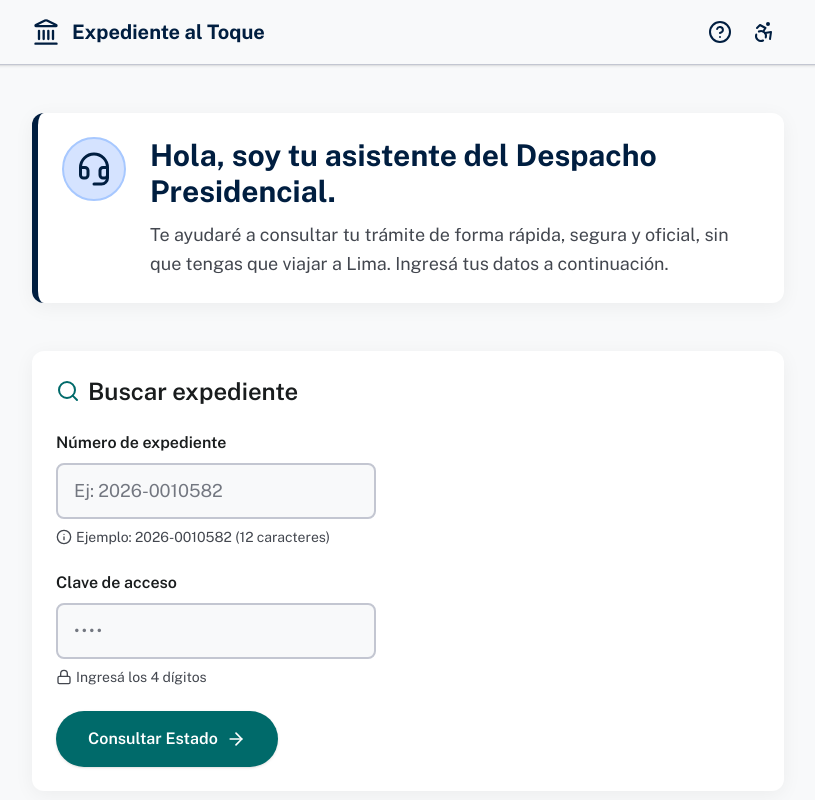
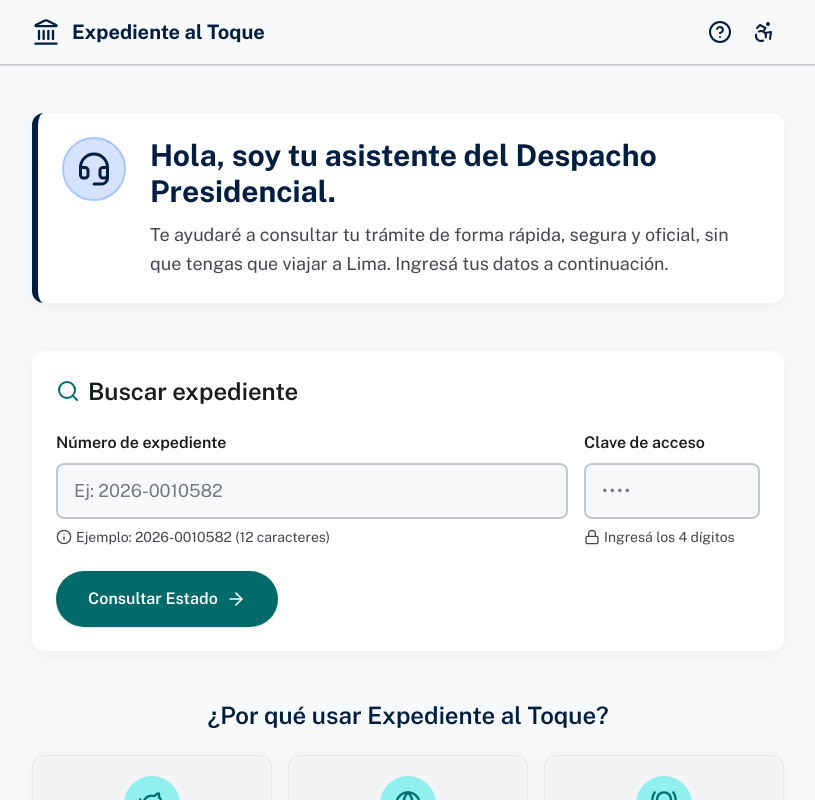
Before and after one commit to joeltafurdev/expediente-al-toque, a Next.js app: page / in a window 1280 px wide. Shown: the top 800 px of the page, without its empty margins (232-1047 px from the left). Built offline with nearby package versions, Linux system fonts and the light colour scheme.

Commit message:
fix: campos de búsqueda en dos columnas para balancear el espacio

```diff
--- a/src/components/chat/ConsultaForm.tsx
+++ b/src/components/chat/ConsultaForm.tsx
@@ -21,7 +21,8 @@ export function ConsultaForm({
 
   return (
     <form onSubmit={handleSubmit} className="flex flex-col gap-6">
-      <div className="flex flex-col gap-2">
+      <div className="flex flex-col gap-6 sm:flex-row sm:items-start sm:gap-4">
+        <div className="flex flex-col gap-2 sm:flex-1">
           <label
             htmlFor="expediente"
             className="text-base font-semibold text-on-surface"
@@ -38,15 +39,15 @@ export function ConsultaForm({
             placeholder="Ej: 2026-0010582"
             value={expediente}
             onChange={(e) => setExpediente(e.target.value)}
-          className="w-full max-w-xs rounded-lg border-2 border-outline-variant bg-surface px-4 py-3 text-lg text-on-surface placeholder:text-outline focus:border-secondary focus:outline-none"
+            className="w-full rounded-lg border-2 border-outline-variant bg-surface px-4 py-3 text-lg text-on-surface placeholder:text-outline focus:border-secondary focus:outline-none"
           />
           <span className="flex items-center gap-1 text-sm text-on-surface-variant">
-          <Info className="h-4 w-4" aria-hidden />
+            <Info className="h-4 w-4 shrink-0" aria-hidden />
             Ejemplo: 2026-0010582 (12 caracteres)
           </span>
         </div>
 
-      <div className="flex flex-col gap-2">
+        <div className="flex flex-col gap-2 sm:w-44">
           <label
             htmlFor="clave"
             className="text-base font-semibold text-on-surface"
@@ -64,12 +65,13 @@ export function ConsultaForm({
             placeholder="••••"
             value={clave}
             onChange={(e) => setClave(e.target.value)}
-          className="w-full max-w-xs rounded-lg border-2 border-outline-variant bg-surface px-4 py-3 text-lg tracking-widest text-on-surface placeholder:text-outline focus:border-secondary focus:outline-none"
+            className="w-full rounded-lg border-2 border-outline-variant bg-surface px-4 py-3 text-lg tracking-widest text-on-surface placeholder:text-outline focus:border-secondary focus:outline-none"
           />
           <span className="flex items-center gap-1 text-sm text-on-surface-variant">
-          <Lock className="h-4 w-4" aria-hidden />
+            <Lock className="h-4 w-4 shrink-0" aria-hidden />
             Ingresá los 4 dígitos
           </span>
+        </div>
       </div>
 
       <button
```
Lines whose indentation alone changed are shown as unchanged.
